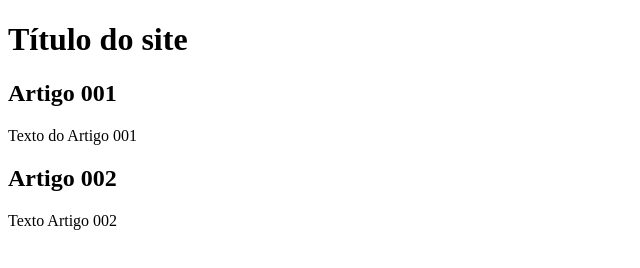
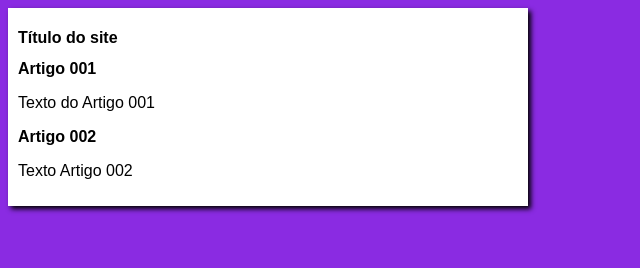
Before and after one commit to CristianoFCarvalho/Projeto-Site, a plain HTML site: page index.html in a window 1280 px wide. Shown: the whole page, without its empty margins (0-640 px from the left). Drawn offline with Linux system fonts and the light colour scheme.

Commit message:
Iniciei o design

```diff
--- /dev/null
+++ b/estilos/Style.css
@@ -0,0 +1,16 @@
+* {
+    font-family: Arial, Helvetica, sans-serif;
+    font-size: 16px;
+}
+
+body{
+    background-color: blueviolet;
+
+}
+
+main{
+    background-color: white;
+    padding: 10px;
+    width: 500px;
+    box-shadow: 3px 3px 5px black;
+}
--- a/index.html
+++ b/index.html
@@ -5,6 +5,7 @@
     <meta http-equiv="X-UA-Compatible" content="IE=edge">
     <meta name="viewport" content="width=device-width, initial-scale=1.0">
     <title>Titulo do site</title>
+    <link rel="stylesheet" href="estilos/Style.css">
 </head>
 <body>
     <main>
```
